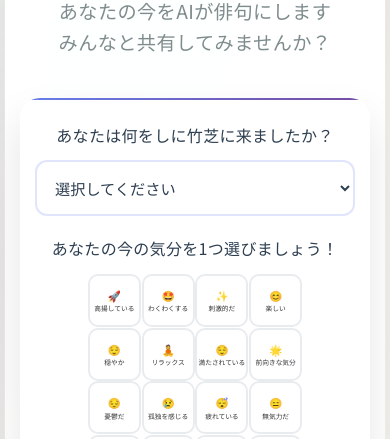
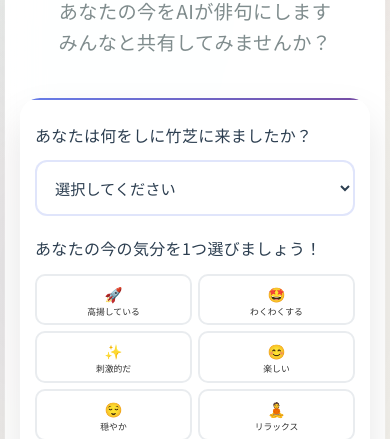
Before and after one commit to Yohhhhhh1220/TAKESHIBAMemories, a website: page public/index.html in a window 390 px wide. Shown: the part 405-844 px from the top of the page. Drawn offline with Linux system fonts and the light colour scheme; no server answers.

Commit message:
スマホ表示の感情ボタンを28のグリッドレイアウトに変更、ボタンサイズを小さく
- 44から28のグリッドレイアウトに変更（2列8行）
- gapを6pxに調整して適切な間隔に
- width: 67%を削除してmax-width: 100%に変更
- aspect-ratioを削除して縦長のボタンに
- min-heightを50pxに設定
- paddingを6px 4pxに調整
- 絵文字とテキストサイズを調整
- .form-groupのflexbox設定を削除してシンプルに

```diff
--- a/public/styles.css
+++ b/public/styles.css
@@ -924,48 +924,41 @@ body::before {
     }
 
     .form-group {
-        display: flex;
-        flex-direction: column;
-        align-items: center;
         margin-bottom: 20px;
-        width: 100%;
     }
 
     .mood-options {
-        gap: 0.67px;
-        grid-template-columns: repeat(4, 1fr);
+        gap: 6px;
+        grid-template-columns: repeat(2, 1fr);
         padding: 0;
         box-sizing: border-box;
-        width: 67%;
+        max-width: 100%;
         margin: 0 auto;
-        max-width: 100%;
-        display: grid;
     }
 
     .mood-option {
-        min-height: auto;
-        aspect-ratio: 1;
-        padding: 1px;
+        min-height: 50px;
+        padding: 6px 4px;
         box-sizing: border-box;
     }
 
     .mood-emoji {
-        font-size: 0.65rem;
-        margin-bottom: 1px;
+        font-size: 0.9rem;
+        margin-bottom: 2px;
     }
 
     .mood-text {
-        font-size: 0.42rem;
+        font-size: 0.55rem;
         width: 100%;
         text-align: center;
-        line-height: 1.1;
+        line-height: 1.2;
         word-break: keep-all;
         overflow-wrap: break-word;
         display: -webkit-box;
         -webkit-line-clamp: 2;
         -webkit-box-orient: vertical;
         overflow: hidden;
-        max-height: 1.8em;
+        max-height: 2.4em;
     }
 
     .submit-btn {
```
